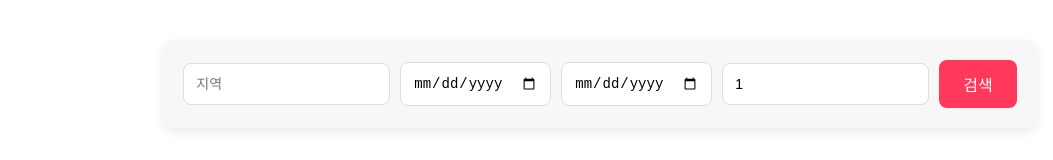
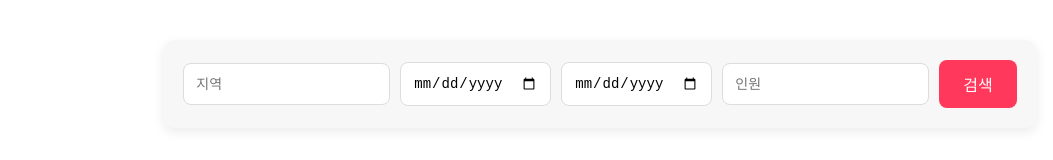
Before and after one commit to jeongwoo-right/be-my-guest, a React (Vite) app in the folder bemyguest-frontend/my-app/: page /guesthouses/search in a window 1280 px wide. Shown: the top 160 px of the page, without its empty margins (40-1093 px from the left). Built offline with nearby package versions, Linux system fonts and the light colour scheme.

Commit message:
chore: searchbar fixed

```diff
--- a/bemyguest-frontend/my-app/src/components/SearchBar.tsx
+++ b/bemyguest-frontend/my-app/src/components/SearchBar.tsx
@@ -3,14 +3,14 @@ import './SearchBar.css'; // SearchBar 전용 CSS
 
 // 부모 컴포넌트(GuesthouseListPage)로 검색 이벤트를 전달하기 위한 props 타입
 interface SearchBarProps {
-  onSearch: (criteria: { region: string; startDate: string; endDate: string; guests: number }) => void;
+  onSearch: (criteria: { region: string; startDate: string; endDate: string; guests: string }) => void;
 }
 
 const SearchBar: React.FC<SearchBarProps> = ({ onSearch }) => {
   const [region, setRegion] = useState('');
   const [startDate, setStartDate] = useState('');
   const [endDate, setEndDate] = useState('');
-  const [guests, setGuests] = useState(1);
+  const [guests, setGuests] = useState('');
 
   const handleSearch = () => {
     // 입력값 검증 로직 추가 가능
@@ -36,10 +36,9 @@ const SearchBar: React.FC<SearchBarProps> = ({ onSearch }) => {
         onChange={(e) => setEndDate(e.target.value)}
       />
       <input
-        type="number"
+        type="text"
         value={guests}
-        onChange={(e) => setGuests(Number(e.target.value))}
-        min="1"
+        onChange={(e) => setGuests(e.target.value)}
         placeholder="인원"
       />
       {/* 정렬 기준 등 추가 가능 */}
```
